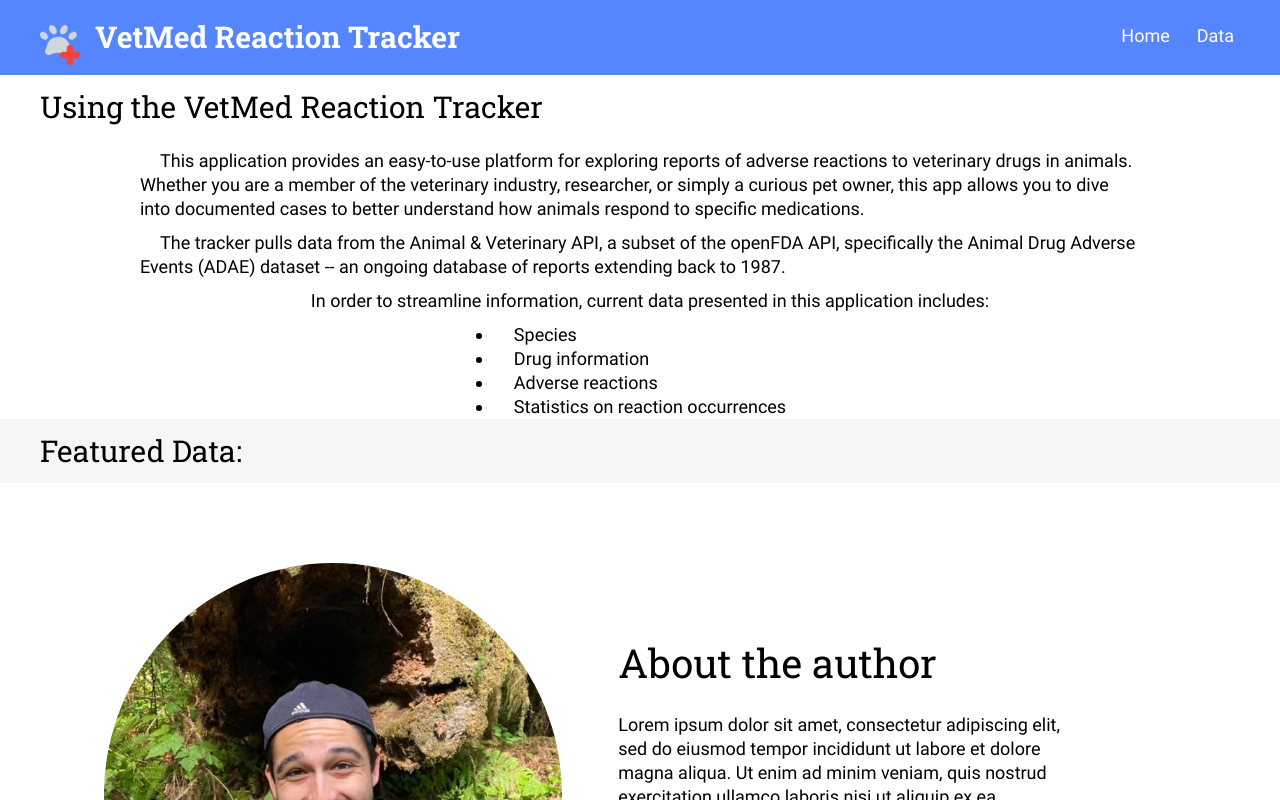
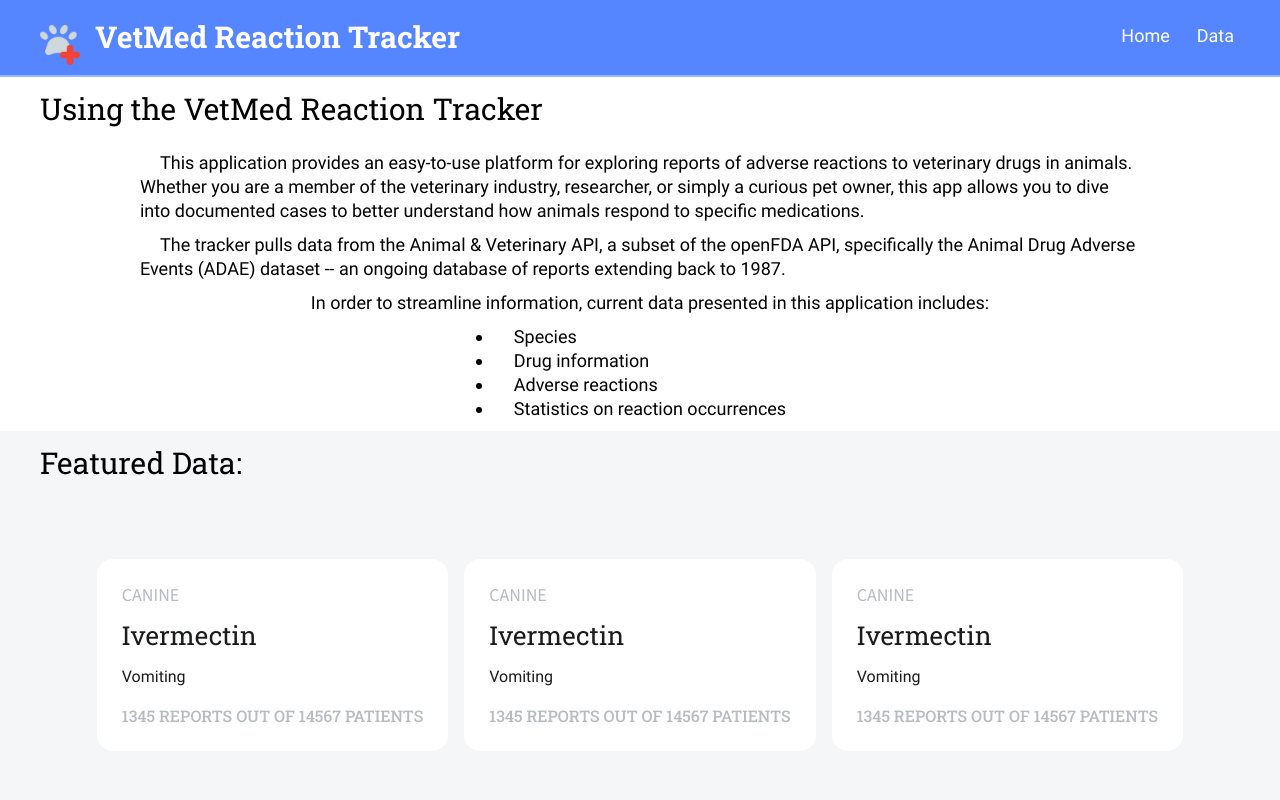
Before and after one commit to jorohino/vetmed-tracker-frontend, a React (Vite) app: page / in a window 1280 px wide. Shown: the top 800 px of the page. Built offline with nearby package versions, Linux system fonts and the light colour scheme.

Commit message:
Implement basic data card and featured data CSS

```diff
--- a/src/components/DataCard/DataCard.css
+++ b/src/components/DataCard/DataCard.css
@@ -0,0 +1,77 @@
+.data-card {
+  max-width: 29vw;
+  max-height: 576px;
+  overflow: hidden;
+  border-radius: 16px;
+  background-color: #fff;
+  display: flex;
+  flex-direction: column;
+  box-sizing: border-box;
+  border: solid 1px transparent;
+  cursor: pointer;
+}
+
+.data-card:hover {
+  border: solid 1px rgba(86, 134, 255, 1);
+  transition: 0.5s ease-in-out;
+}
+
+.data-card__text-container {
+  display: flex;
+  flex-direction: column;
+  padding: 24px;
+  box-sizing: border-box;
+  max-height: 304px;
+  text-overflow: ellipsis;
+  height: 100%;
+}
+
+.data-card__species {
+  padding: 0;
+  margin: 0 0 12px;
+  font-family: "Source Sans 3";
+  font-size: 18px;
+  font-weight: 400;
+  line-height: 24px;
+  color: rgb(182, 188, 191);
+}
+
+.data-card__drug {
+  margin: 0;
+  padding: 0 0 16px;
+  font-family: "Roboto Slab";
+  font-size: 26px;
+  font-weight: 400;
+  line-height: 30px;
+  color: rgb(26, 27, 28);
+  text-overflow: ellipsis;
+}
+
+.data-card__reaction {
+  display: block;
+  margin: 0 0 18px;
+  padding: 0;
+  max-height: 110px;
+  font-family: "Roboto";
+  font-size: 16px;
+  font-weight: 400;
+  line-height: 22px;
+  color: rgb(26, 27, 28);
+  overflow: hidden;
+  -webkit-line-clamp: 4;
+  text-overflow: ellipsis;
+  -webkit-box-orient: vertical;
+  display: -webkit-box;
+}
+
+.data-card__frequency {
+  margin: 0;
+  padding: 0;
+  text-transform: uppercase;
+  font-family: "Roboto Slab";
+  font-size: 16px;
+  font-weight: 500;
+  line-height: 20px;
+  color: rgb(182, 188, 191);
+  text-overflow: ellipsis;
+}
--- a/src/components/FeaturedData/FeaturedData.css
+++ b/src/components/FeaturedData/FeaturedData.css
@@ -13,3 +13,13 @@
   line-height: 64px;
   margin: 0 40px;
 }
+
+.featured-data__container {
+  display: flex;
+  flex-direction: row;
+  flex-wrap: wrap;
+  align-items: center;
+  height: 100%;
+  margin: 64px auto;
+  gap: 16px;
+}
--- a/src/components/FeaturedData/FeaturedData.jsx
+++ b/src/components/FeaturedData/FeaturedData.jsx
@@ -6,7 +6,11 @@ function FeaturedData({}) {
   return (
     <div className="featured-data">
       <h1 className="featured-data__header">Featured Data:</h1>
-      <div className="featured-data__container"></div>
+      <div className="featured-data__container">
+        <DataCard></DataCard>
+        <DataCard></DataCard>
+        <DataCard></DataCard>
+      </div>
     </div>
   );
 }
--- a/src/components/Header/Header.css
+++ b/src/components/Header/Header.css
@@ -6,6 +6,7 @@
 }
 
 .header__nav-container {
+  border-bottom: 2px solid rgba(86, 134, 255, 0.6);
 }
 
 .header__text-container {
@@ -45,4 +46,5 @@
   text-indent: 20px;
   max-width: 1000px;
   align-self: center;
+  padding-bottom: 10px;
 }
```
